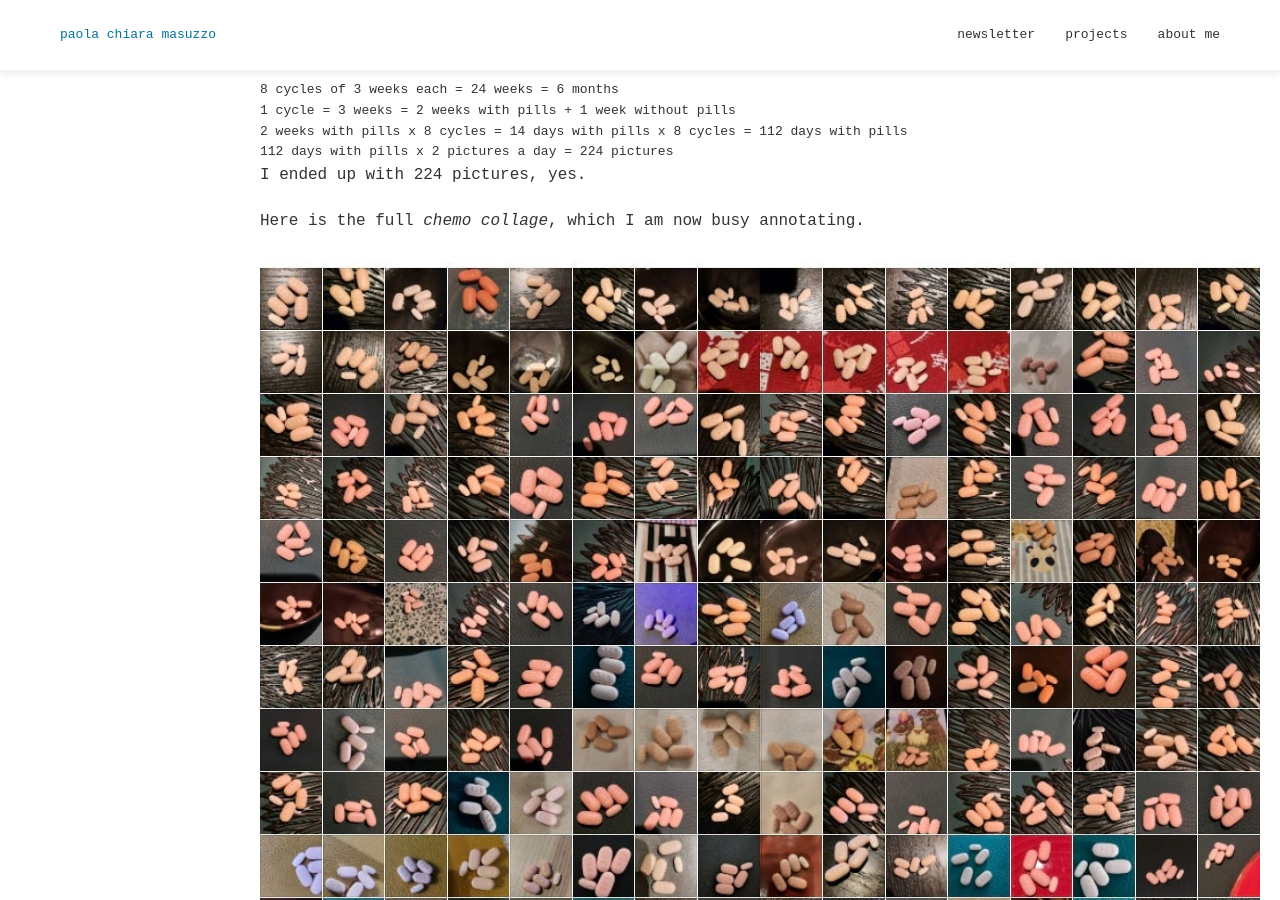
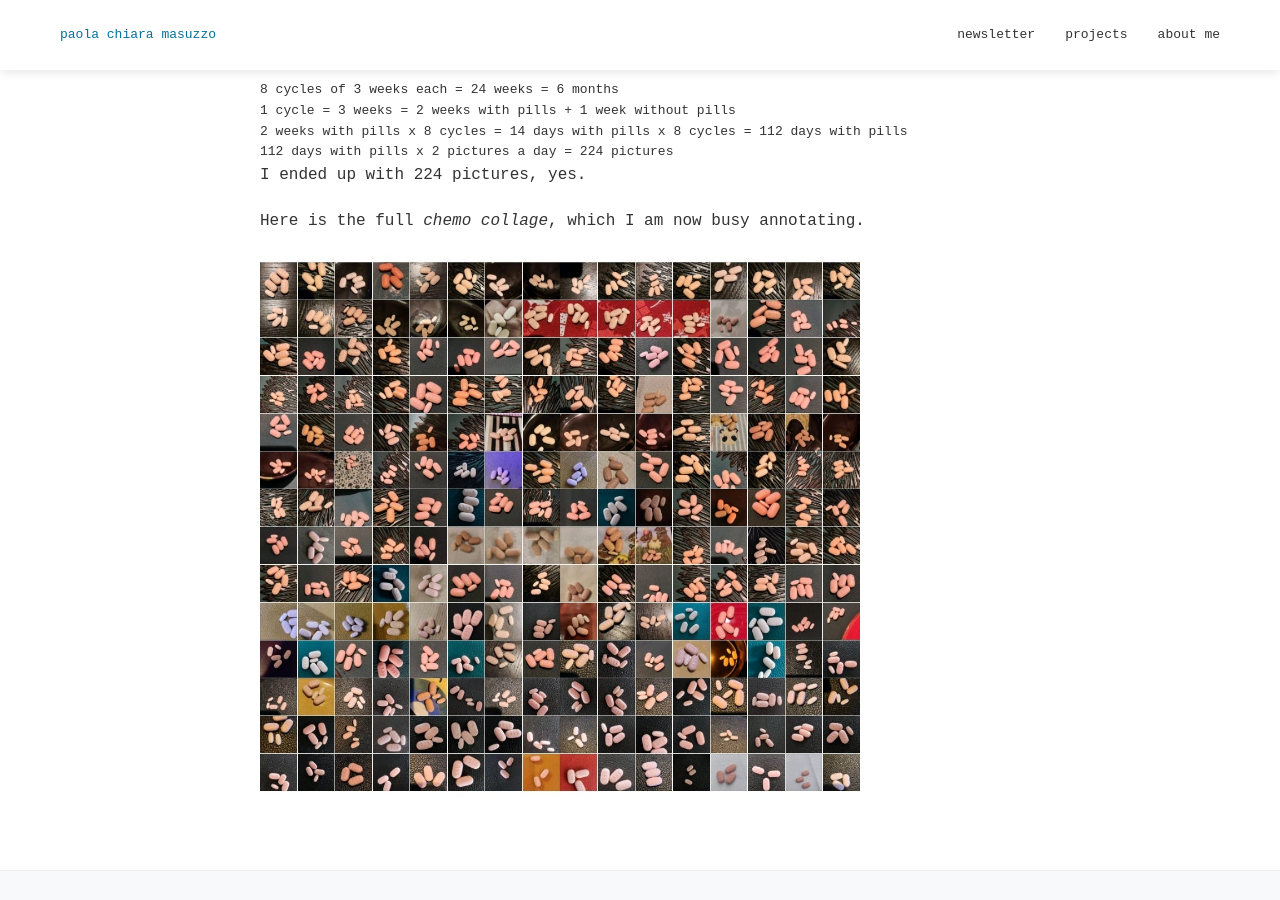
Before and after one commit to pcmasuzzo/pcmasuzzo.github.io, a Jekyll site: the page built from pages/cancer/chemo-pills.md, in a window 1280 px wide and 900 px high, scrolled down 595 px. Built offline with Jekyll 4.4.1, drawn with Linux system fonts in a browser that asks for light colours.

Commit message:
chemocollage

```diff
--- a/pages/cancer/chemo-pills.md
+++ b/pages/cancer/chemo-pills.md
@@ -27,4 +27,4 @@ I ended up with 224 pictures, yes.
 
 Here is the full _chemo collage_, which I am now busy annotating.
 
-<img src="/assets/images/cancer/chemo-pills/chemo-collage.jpg" alt="collage of all the pictures I took during my oral chemotherapy" width="1000"/>
+<img src="/assets/images/cancer/chemo-pills/chemo-collage.jpg" alt="collage of all the pictures I took during my oral chemotherapy" width="600"/>
```
